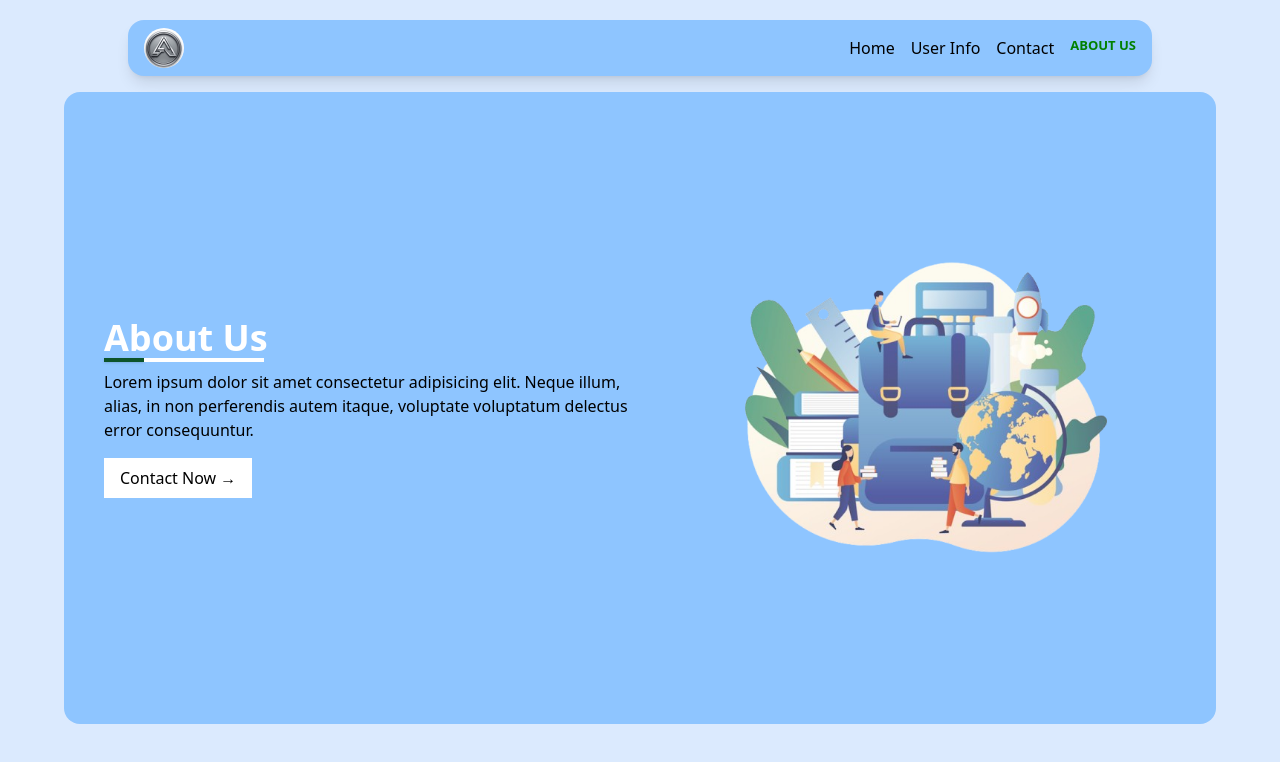
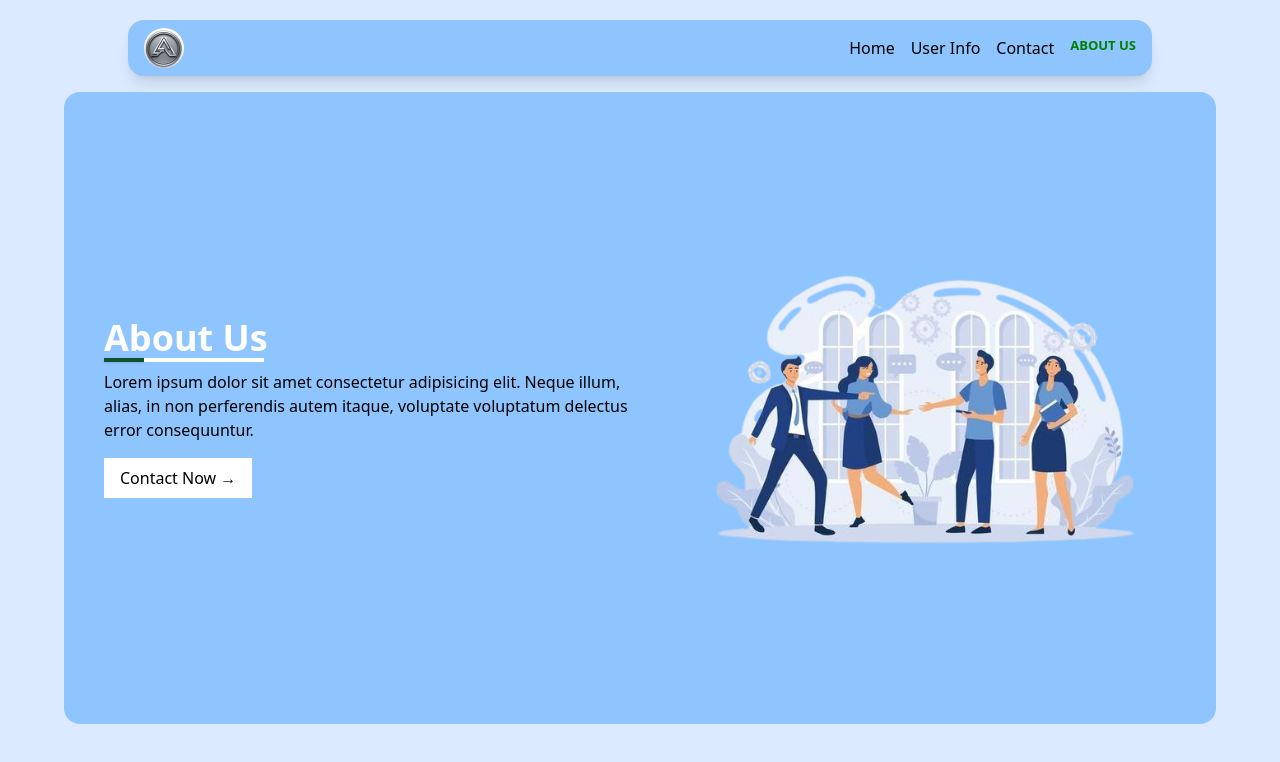
Before and after one commit to BhumeshKatre/Task_4-React-Router, a React (Vite) app: page /about in a window 1280 px wide. Shown: the top 762 px of the page. Built offline with nearby package versions, Linux system fonts and the light colour scheme.

Commit message:
chabge about component img

```diff
--- a/src/components/About.jsx
+++ b/src/components/About.jsx
@@ -36,7 +36,7 @@ const About = () => {
         </div>
       </div>
       <div className=" md:flex-1 h-[30vh]  flex items-center justify-center md:order-2 order-1">
-        <img src="/public\imgs\hero1.png" alt="" />
+        <img src={AboutImg} alt="" />
       </div>
     </div>
   );
```
